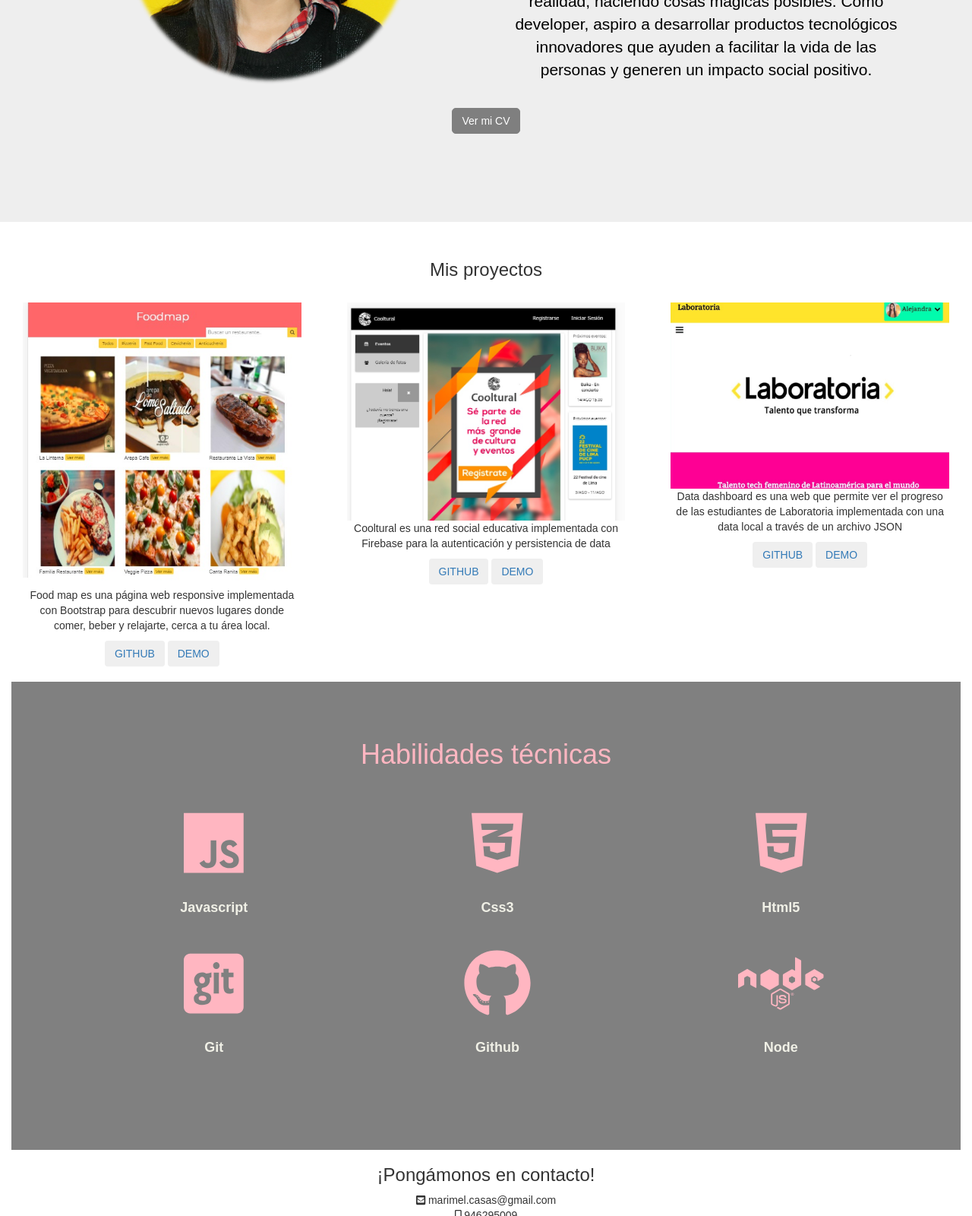
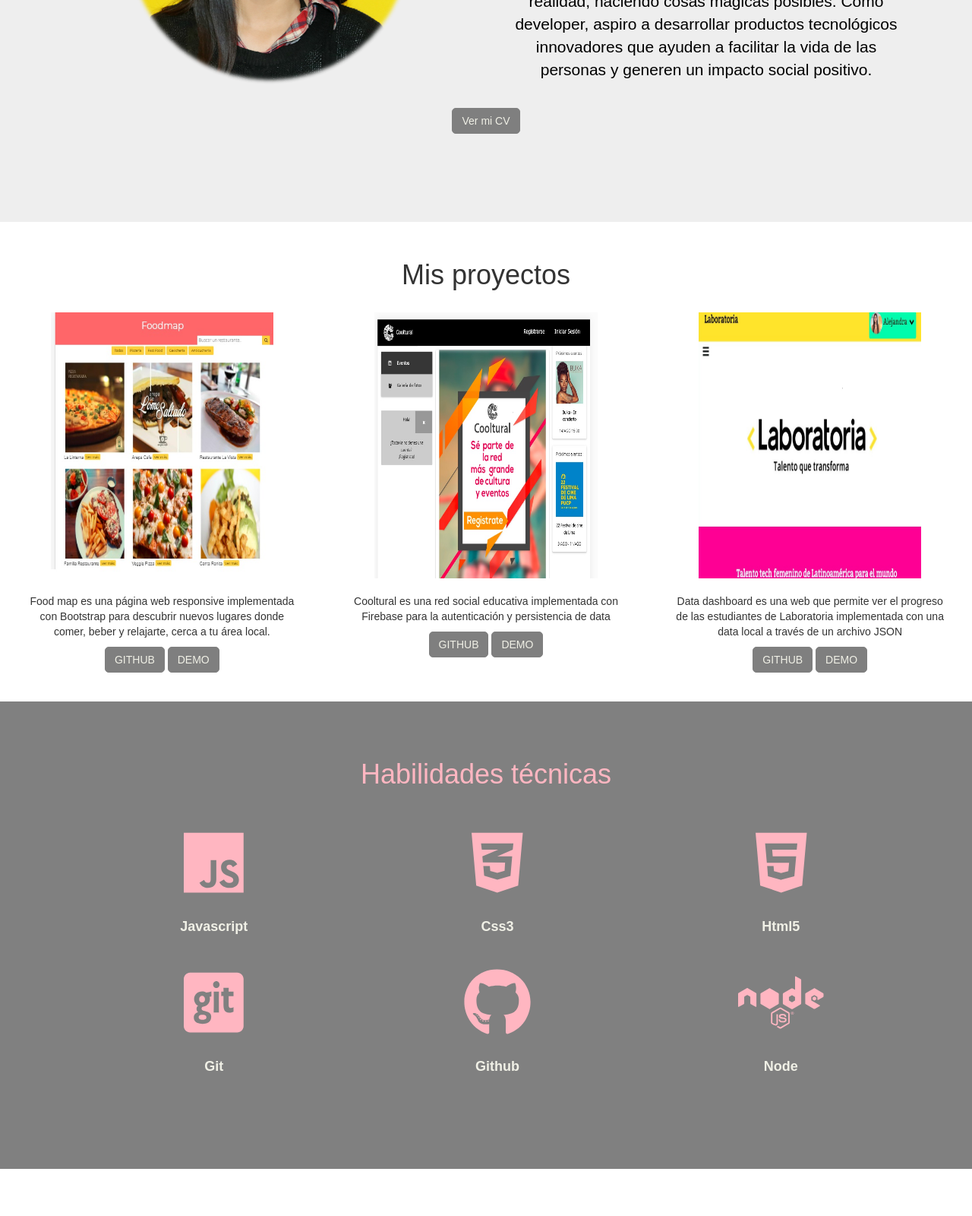
Before and after one commit to lissavcasas/portfolio, a website: page index.html in a window 1280 px wide. Shown: the part 1200-2800 px from the top of the page at 76% size. Drawn offline with nearby package versions, Linux system fonts and the light colour scheme.

Commit message:
add styles

```diff
--- a/index.html
+++ b/index.html
@@ -61,7 +61,7 @@
     <section id="about-me">
         <div class="jumbotron">
             <div class="container text-center box">
-                <h1>Sobre mí</h1>
+                <h1 class="text-center">Sobre mí</h1>
                 <div class="col-md-6">
                     <img src="src/m.png" class="img-responsive photo" alt="">
                 </div>
@@ -76,8 +76,8 @@
                 </div>
                 <div class="row">
                     <div class="col-md-12 btn-container">
-                        <a href="https://drive.google.com/open?id=16YjzyRzIqPaPFffk1unMFZGLSIy1qA3P">
-                            <button class="btn cv-btn"> Ver mi CV</button>
+                        <a href="https://drive.google.com/open?id=16YjzyRzIqPaPFffk1unMFZGLSIy1qA3P" target="_blank">
+                            <button class="btn nice-btn"> Ver mi CV</button>
                         </a>
                     </div>
                 </div>
@@ -86,115 +86,101 @@
     </section>
     <!-- Projects-->
     <section id="projects" class="heigth-100">
-        <div class="container-fluid bg-3 text-center">
-            <h3>Mis proyectos</h3>
+        <div class="container-fluid text-center">
+            <h1 class="text-center">Mis proyectos</h1>
             <br>
             <div class="row">
-
                 <div class="col-md-4 col-xs-12 pd-15">
-                    <div class="bg-black col-xs-12 image img-1 img-0 flex-center-center">
-                        <div class="proy-text flex-center-center">
-                            <img src="src/foodmap.jpg" class="img-responsive" style="width:100%" alt="Image">
+                    <div class="col-xs-12">
+                        <div class="text-center">
+                            <img src="src/foodmap.jpg" class="img-responsive screen" alt="Image"><br>
                             <p>Food map es una página web responsive implementada con Bootstrap para descubrir nuevos lugares
                                 donde comer, beber y relajarte, cerca a tu área local.</p>
                         </div>
                     </div>
-                    <div class="">
-                        <center>
+                    <div class="text-center">
                             <a href="https://github.com/marimeli/lim-2018-01-foodmap">
-                                <button class="btn btn-white mg-30 width-40" type="button" name="button">GITHUB</button>
+                                <button class="btn nice-btn" type="button" name="button">GITHUB</button>
                             </a>
                             <a href="https://marimeli.github.io/lim-2018-01-foodmap/src/">
-                                <button class="btn btn-white mg-30 width-40" type="button" name="button">DEMO</button>
+                                <button class="btn nice-btn" type="button" name="button">DEMO</button>
                             </a>
-                        </center>
                     </div>
                 </div>
-
-                <div class="col-md-4 col-xs-12 pd-15">
-                    <div class="bg-black col-xs-12  image img-6 img-0 flex-center-center">
-                        <div class="proy-text flex-center-center">
-                            <img src="src/cooltural.jpg" class="img-responsive" style="width:100%" alt="Image">
+                <div class="col-md-4 col-xs-12">
+                    <div class="col-xs-12">
+                        <div class="text-center">
+                            <img src="src/cooltural.jpg" class="img-responsive screen" alt="Image"><br>
                             <p> Cooltural es una red social educativa implementada con Firebase para la autenticación y persistencia
                                 de data</p>
                         </div>
                     </div>
-                    <div class="">
-                        <center>
+                    <div class="text-center">
                             <a href="https://github.com/marimeli/lim-2018-05-bc-core-pm-socialnetwork" target="_blank">
-                                <button class="btn btn-white mg-30 width-40" type="button" name="button">GITHUB</button>
+                                <button class="btn nice-btn" type="button" name="button">GITHUB</button>
                             </a>
                             <a href="https://marimeli.github.io/lim-2018-05-bc-core-pm-socialnetwork/src/" target="_blank">
-                                <button class="btn btn-white mg-30 width-40" type="button" name="button">DEMO</button>
+                                <button class="btn nice-btn" type="button" name="button">DEMO</button>
                             </a>
-                        </center>
                     </div>
                 </div>
-
-                <div class="col-md-4 col-xs-12 pd-15  ">
-                    <div class="bg-black col-xs-12  image img-3 img-0 flex-center-center">
-                        <div class="proy-text flex-center-center">
-                            <img src="src/dashboard1.jpg" class="img-responsive" style="width:100%" alt="Image">
+                <div class="col-md-4 col-xs-12">
+                    <div class="col-xs-12">
+                        <div class="text-center">
+                            <img src="src/dashboard1.jpg" class="img-responsive screen" alt="Image"> <br>
                             <p> Data dashboard es una web que permite ver el progreso de las estudiantes de Laboratoria implementada
                                 con una data local a través de un archivo JSON</p>
                         </div>
                     </div>
-                    <div class="">
-                        <center>
+                    <div class="text-center">
                             <a href="https://github.com/marimeli/lim-2018-05-bc-core-pm-datadashboard" target="_blank">
-                                <button class="btn btn-white mg-30 width-40" type="button" name="button">GITHUB</button>
+                                <button class="btn nice-btn" type="button" name="button">GITHUB</button>
                             </a>
                             <a href="https://marimeli.github.io/lim-2018-05-bc-core-pm-datadashboard/src/" target="_blank">
-                                <button class="btn btn-white mg-30 width-40" type="button" name="button">DEMO</button>
+                                <button class="btn nice-btn" type="button" name="button">DEMO</button>
                             </a>
-                        </center>
                     </div>
                 </div>
             </div>
             <br>
+        </div>
+    </section>
     <!-- Skills-->
     <section id="skills" class="tech-skills">
         <div class="container mg-btn">
             <h1 class="text-center color-pink">Habilidades técnicas</h1>
             <div class="container">
                 <div class="row text-center icons-size">
-
                     <div class="col-md-4 mg-btn">
                         <div class="icons">
                             <i class="fab fa-js"></i>
                         </div>
                         <p class="text-center font-subtitle">Javascript</p>
                     </div>
-
                     <div class="col-md-4 mg-btn">
                         <div class="icons">
                             <i class="fab fa-css3-alt"></i>
                         </div>
                         <p class="text-center font-subtitle">Css3</p>
                     </div>
-
                     <div class="col-md-4 mg-btn">
                         <div class="icons">
                             <i class="fab fa-html5"></i>
                         </div>
                         <p class="text-center font-subtitle">Html5</p>
                     </div>
-
                     <div class="col-md-4 mg-btn">
                         <div class="icons">
                             <i class="fab fa-git-square"></i>
                         </div>
                         <p class="text-center font-subtitle">Git</p>
                     </div>
-
-
                     <div class="col-md-4 mg-btn">
                         <div class="icons">
                             <i class="fab fa-github"></i>
                         </div>
                         <p class="text-center font-subtitle">Github</p>
                     </div>
-
                     <div class="col-md-4 mg-btn">
                         <div class="icons">
                             <i class="fab fa-node"></i>
@@ -208,36 +194,26 @@
     <section id="contact">
         <div class="container container-down">
             <div class="row">
-                        <div class="col">
+                <div class="col-md-12">
                     <div class="container-info">
-                                <div class="center">
-                                    <h3 class="center">¡Pongámonos en contacto!</h3>
-                                </div>
-                                <div class="icons email">
-                                    <i class="fas fa-envelope-square"> </i>
-                                    <span class="font-size-18">marimel.casas@gmail.com</span>
-                                </div>
-                                <div class="icons mobile">
-                                    <i class="fas fa-mobile-alt"></i>
-                                    <span class="font-size-18">946295009</span>
-                                </div>
-                                <div class="icons linkedin">
-                                    <a href="https://www.linkedin.com/in/melissa-casas/">
+                        <div class="text-center icons-size">
+                            <h1 class="text-center">¡Pongámonos en contacto!</h1>
+                            <a href="https://github.com/marimeli" target="_blank">
+                                <i class="fab fa-github"></i>
+                            </a>
+                            <a href="https://www.linkedin.com/in/melissa-casas/" target="_blank">
                                 <i class="fab fa-linkedin"></i>
                             </a>
-                                </div>
-                                <div class="icons github">
-                                    <a href="https://github.com/marimeli">
-                                        <i class="fab fa-github-square"></i>
+                            <a href="mailto:marimel.casas@gmail.com" target="_blank">
+                                <i class="far fa-envelope"></i>
                             </a>
-                                </div>
                         </div>
                     </div>
                 </div>
             </div>
     </section>
     <!-- Footer-->
-            <footer class="container-fluid text-center">
+    <footer class="container-fluid text-center flex">
         <p>Hecho por ©Melissa Casas</p>
     </footer>
     <!-- Import JavaScript -->
--- a/src/styles.css
+++ b/src/styles.css
@@ -12,11 +12,10 @@ body {
   border-radius: 0;
 }
 
-
 .nav-color {
-  background-color: transparent;
+  /* background-color: transparent; */
+ /*  padding: 15px; */
   transition: all 0.7s ease;
-  padding: 15px;
   border: none;
 }
 
@@ -25,7 +24,7 @@ body {
 }
 
 .navbar-inverse .navbar-nav > li > a:hover {
-  color:  black;
+  color:  pink;
   font-weight: bold;
 }
 
@@ -100,15 +99,17 @@ body {
   justify-content: center;
 }
 
-.cv-btn {
+.nice-btn {
   background: #7f7f7f;
-  color: white;
+  color: #f0f0e6;
   border: 1px solid #7f7f7f;
   border-radius: 5px;
   margin-bottom: 1.25em;
+  /* margin-top: 30px; */
+  /* margin-bottom: 30px; */
 }
 
-.cv-btn:hover {
+.nice-btn:hover {
   background: #ff4d94;
   color: #f0f0e6;
 }
@@ -120,6 +121,12 @@ body {
 }
 
 /* Projects*/
+.screen {
+  margin: 0 auto;
+  height: 350px;
+  width: 80%;
+   /* width: 700px;  */
+}
 
 /* Skills */
 .tech-skills {
@@ -161,16 +168,38 @@ body {
 }
 
 /* Contact */
+#contact {
+ /*  background-color: #4e6766; */
+  padding: 2em;
+  display: flex;
+  align-items: center;
+  justify-content: center;
+}
+
+#contact a {
+  color: #808080;
+  margin: 0 1em;
+}
+
+#contact a:hover {
+  opacity: 0.5;
+}
 
 /* Footer*/
 
 /* Add a gray background color and some padding to the footer */
 footer {
-  background-color: #f2f2f2;
+/*   background-color: #f2f2f2; */
    /*  background-color: rgba(232, 53, 86, 1); */
-  padding: 1em;
- /*  display: flex;
-  justify-content: center; */
+  background-color: #f4f4f4;
+  color: #808080;
+  padding: 10px;
+}
+
+.flex {
+  display: flex;
+  align-items: center;
+  justify-content: center;
 }
 
 @media (min-width: 768px) {
```
Lines whose indentation alone changed are shown as unchanged.
